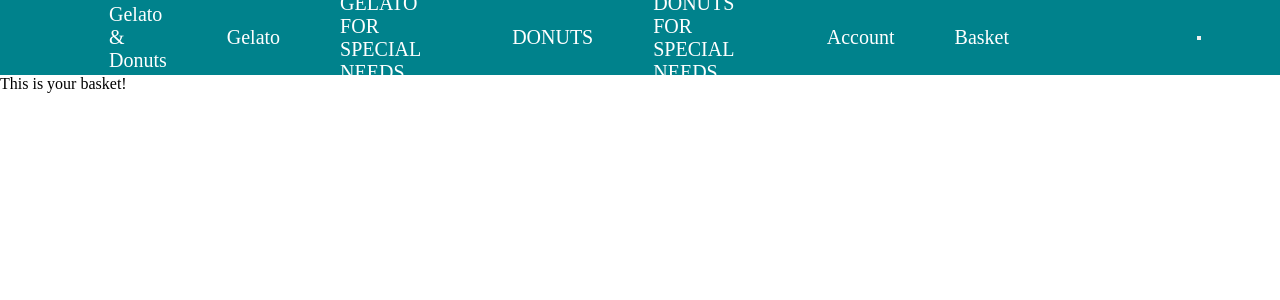
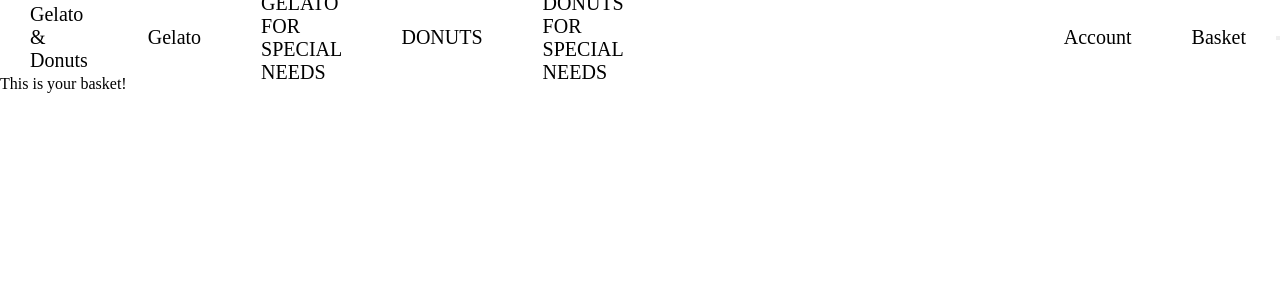
Before and after one commit to IonutDevBst/Proiect-Deloitte1, a React (Create React App) app: page /basket in a window 1280 px wide. Shown: the top 300 px of the page. Built offline with nearby package versions, Linux system fonts and the light colour scheme.

Commit message:
adaugare hover

```diff
--- a/package.json
+++ b/package.json
@@ -3,6 +3,7 @@
   "version": "0.1.0",
   "private": true,
   "dependencies": {
+    "@material-ui/core": "^4.12.3",
     "@testing-library/jest-dom": "^5.15.0",
     "@testing-library/react": "^11.2.7",
     "@testing-library/user-event": "^12.8.3",
--- a/src/App.js
+++ b/src/App.js
@@ -9,6 +9,7 @@ import Account from "./components/Account.js";
 import Basket from "./components/Basket.js"
 import "./App.css";
 import Navbar from "./components/Navbar";
+import { Button } from '@material-ui/core';
 
 
 const App = () => {
--- a/src/components/Navbar.css
+++ b/src/components/Navbar.css
@@ -9,10 +9,26 @@
     justify-content: space-around;
     align-items: center;
     height: 75px;
-    background-color: #00828c;
-    color:white;
+    background-color: #ffffff;
+    color: rgb(0, 0, 0);
+
 
 }
+
+.navbar
+{
+
+    display: flex;
+    justify-content: space-between;
+
+
+
+}
+
+.novacolor:hover, .novacolor:visited{
+    color:blue;
+}
+
 .Logo {
     font-size: 30px;
 }
@@ -31,7 +47,7 @@
 .basket,
 .account{
     text-decoration: none;
-    color: white;
+    color: rgb(0, 0, 0);
     font-size: 20px;
     padding: 10px 20px;
      margin: 0 10px;
--- a/src/components/Navbar.js
+++ b/src/components/Navbar.js
@@ -1,6 +1,7 @@
 import React, { useState }  from 'react'
 import { Link } from "react-router-dom";
 import "./Navbar.css";
+
 
 
 const Navbar = () => {
@@ -12,29 +13,36 @@ const Navbar = () => {
         <nav className="navbar">
            <ul className="nav-links navbar">
                <Link to="/home" className="home">
-                   <li>Gelato &amp; Donuts</li>
+                   <li className="novacolor">Gelato &amp; Donuts</li>
                </Link>
                <Link to="/gelato" className="gelato">
-                   <li>Gelato</li>
+                   <li className="novacolor">Gelato</li>
                </Link>
                <Link to="/gelatoforspecialneeds" className="gelatoforspecialneeds">
-                   <li>GELATO FOR SPECIAL NEEDS </li>
+                   <li className="novacolor">GELATO FOR SPECIAL NEEDS </li>
                </Link>
                <Link to="/donuts" className="donuts">
-                   <li>DONUTS</li>
+                   <li className="novacolor">DONUTS</li>
                </Link>
                <Link to="/donutsforspecialneeds" className="donutsforspecialneeds">
-                   <li>DONUTS FOR SPECIAL NEEDS</li>
-               </Link>
-               <Link to="/account" className="account">
-                   <li>Account</li>
-               </Link>
-               <Link to="/basket" className="basket">
-                   <li>Basket</li>
+                   <li className="novacolor">DONUTS FOR SPECIAL NEEDS</li>
                </Link>
 
 
+
            </ul>
+            <ul className="nav-links navbar">
+            <Link to="/account" className="account">
+                     <li className="novacolor"> Account</li>
+
+               </Link>
+               <Link to="/basket" className="basket">
+                   <li className="novacolor">Basket</li>
+               </Link>
+
+            </ul>
+
+
            <button className="mobile-menu-icon">
                {isMobile ? <i className="fas fa-times"></i> : <i className="fas fa-bars"></i> }
            </button>
```
Also changed, not shown: 1 other file (tests, documents, lock files or other folders).
